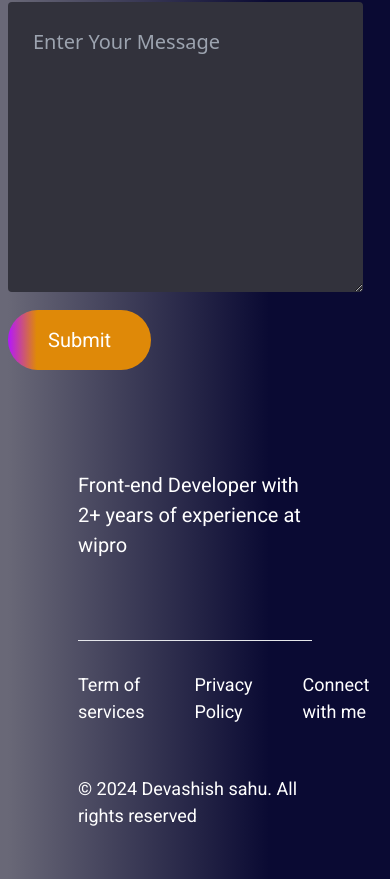
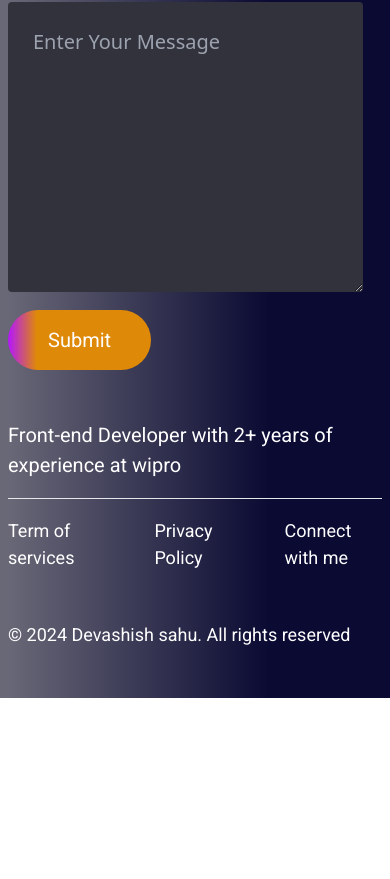
Before and after one commit to Deva9754/Portfolio, a React (Vite) app: page / in a window 390 px wide. Shown: the part 5899-6778 px from the top of the page. After the commit the page ends 6597 px from the top, so only its background shows below. Built offline with nearby package versions, Linux system fonts and the light colour scheme.

Commit message:
remove marfin fix gap

```diff
--- a/src/components/footer/Footer.css
+++ b/src/components/footer/Footer.css
@@ -1,8 +1,7 @@
 .footer{
-    margin: 50px 170px;
     display: flex;
     flex-direction: column;
-    gap: 30px;
+    gap: 18px;
 
 }
 .footer-top{
@@ -63,12 +62,9 @@ padding-right: 80px;
     transition: 0.3s;
 }
 @media(max-width:768px){
-    .footer{
-        margin: 50px 70px;
-    }
+
     .footer-top{
         flex-direction: column;
-        gap: 50px;
     }
     .footer-bottom{
         display: flex;
```
